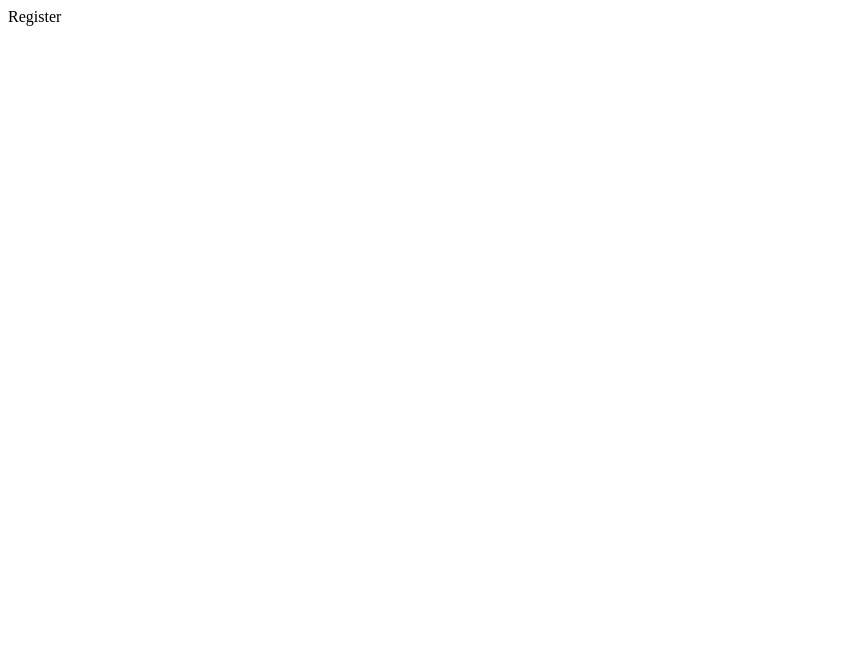
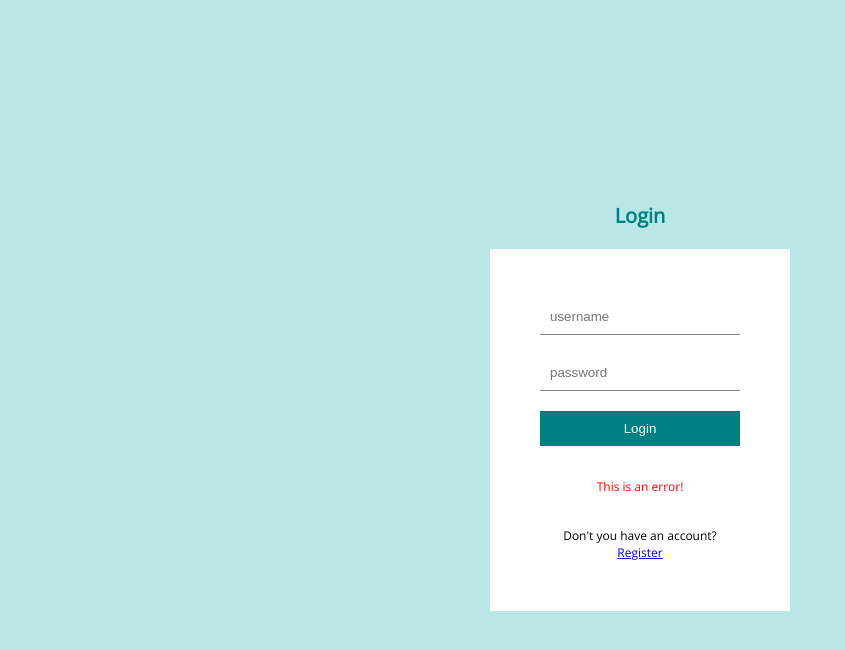
Before and after one commit to andyvo190998/react-nodejs-mysql, a React (Vite) app in the folder client/: page /login in a window 1280 px wide. Shown: the top 650 px of the page, without its empty margins (0-845 px from the left). Built offline with nearby package versions, Linux system fonts and the light colour scheme.

Commit message:
create login and register form

```diff
--- a/client/package.json
+++ b/client/package.json
@@ -12,7 +12,8 @@
   "dependencies": {
     "react": "^18.2.0",
     "react-dom": "^18.2.0",
-    "react-router-dom": "^6.21.1"
+    "react-router-dom": "^6.21.1",
+    "sass": "^1.69.6"
   },
   "devDependencies": {
     "@types/react": "^18.0.28",
--- a/client/src/App.jsx
+++ b/client/src/App.jsx
@@ -1,11 +1,12 @@
 import { Outlet, RouterProvider, createBrowserRouter } from 'react-router-dom';
 import Register from './pages/Register';
-import Login from './pages/Register';
+import Login from './pages/Login';
 import Write from './pages/Write';
 import Single from './pages/Single';
 import Home from './pages/Home';
 import Navbar from './components/Navbar';
 import Footer from './components/Footer';
+import './style.scss';
 
 const Layout = () => {
   return (
--- a/client/src/pages/Login.jsx
+++ b/client/src/pages/Login.jsx
@@ -1,7 +1,23 @@
 import React from 'react';
+import { Link } from 'react-router-dom';
 
 const Login = () => {
-  return <div>Login</div>;
+  return (
+    <div className="auth">
+      <h1>Login</h1>
+      <form>
+        <input required type="text" placeholder="username" />
+        <input required type="password" placeholder="password" />
+        <button required type="submit">
+          Login
+        </button>
+        <p>This is an error!</p>
+        <span>
+          Don't you have an account? <Link to="/register">Register</Link>
+        </span>
+      </form>
+    </div>
+  );
 };
 
 export default Login;
--- a/client/src/pages/Register.jsx
+++ b/client/src/pages/Register.jsx
@@ -1,7 +1,23 @@
 import React from 'react';
+import { Link } from 'react-router-dom';
 
 const Register = () => {
-  return <div>Register</div>;
+  return (
+    <div className="auth">
+      <h1>Register</h1>
+      <form>
+        <input required type="text" placeholder="username" />
+        <input required type="email" placeholder="email" />
+        <input required type="password" placeholder="password" />
+        <input required type="password" placeholder="repeat password" />
+        <button type="submit">Register</button>
+        <p>This is an error!</p>
+        <span>
+          Don you have an account? <Link to="/login">Login</Link>
+        </span>
+      </form>
+    </div>
+  );
 };
 
 export default Register;
--- /dev/null
+++ b/client/src/style.scss
@@ -0,0 +1,69 @@
+@import url(https://fonts.googleapis.com/css?family=Open+Sans);
+
+$lightGreen: #b9e7e7;
+
+html {
+  padding: 0;
+  margin: 0;
+}
+
+body {
+  padding: 0;
+  margin: 0;
+  font-family: 'Open Sans', serif;
+}
+
+.app {
+  .container {
+    //Login & Register
+
+    .auth {
+      display: flex;
+      flex-direction: column;
+      align-items: center;
+      justify-content: center;
+      height: 100vh;
+      background-color: $lightGreen;
+
+      h1 {
+        font-size: 20px;
+        color: teal;
+        margin-bottom: 20px;
+      }
+
+      form {
+        display: flex;
+        flex-direction: column;
+        padding: 50px;
+        width: 200px;
+        gap: 20px;
+        background: white;
+
+        input {
+          padding: 10px;
+          border: none;
+          border-bottom: 1px solid grey;
+        }
+
+        button {
+          padding: 10px;
+          border: none;
+          background: teal;
+          cursor: pointer;
+          color: white;
+        }
+
+        p {
+          font-size: 12px;
+          text-align: center;
+          color: red;
+        }
+
+        span {
+          font-size: 12px;
+          text-align: center;
+        }
+      }
+    }
+  }
+}
```
Also changed, not shown: 1 other file (tests, documents, lock files or other folders).
